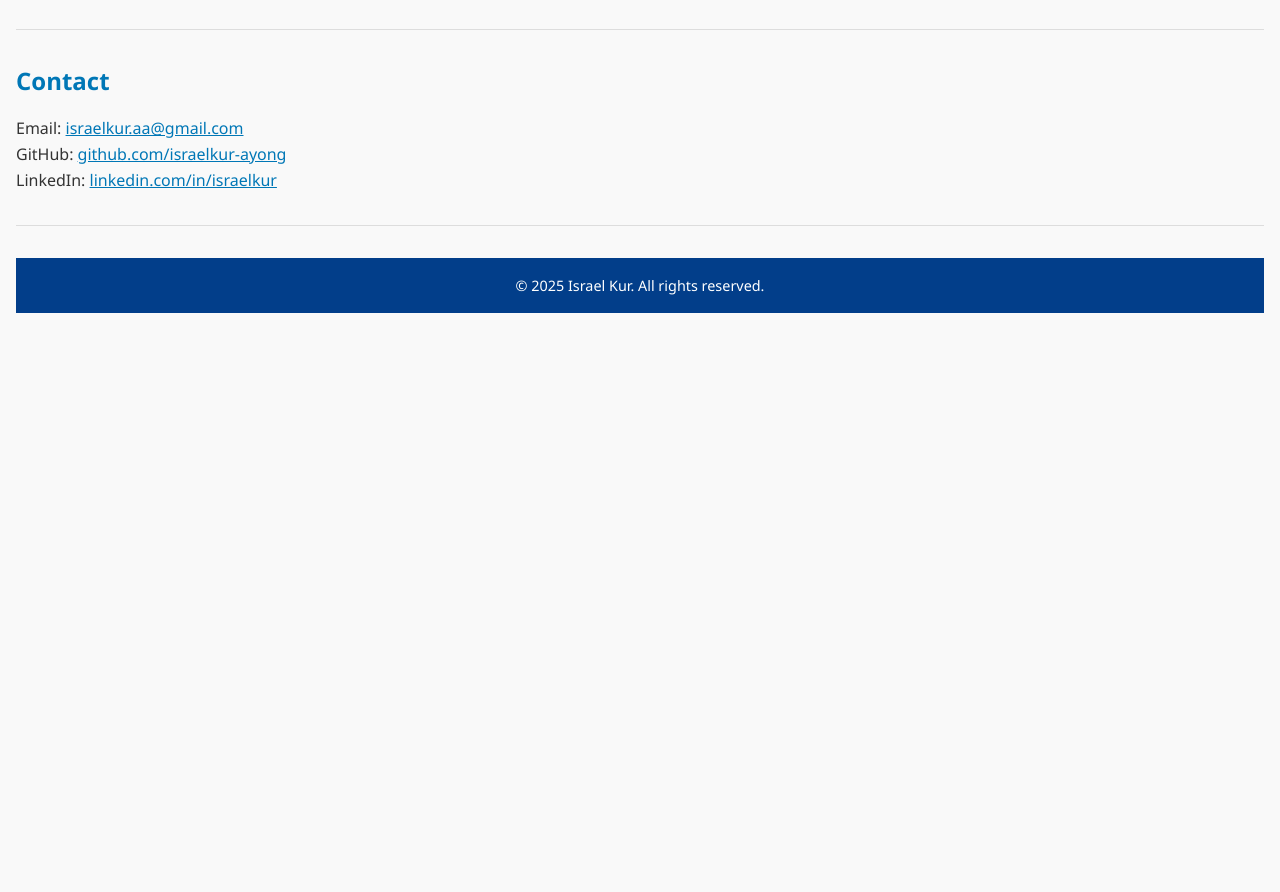
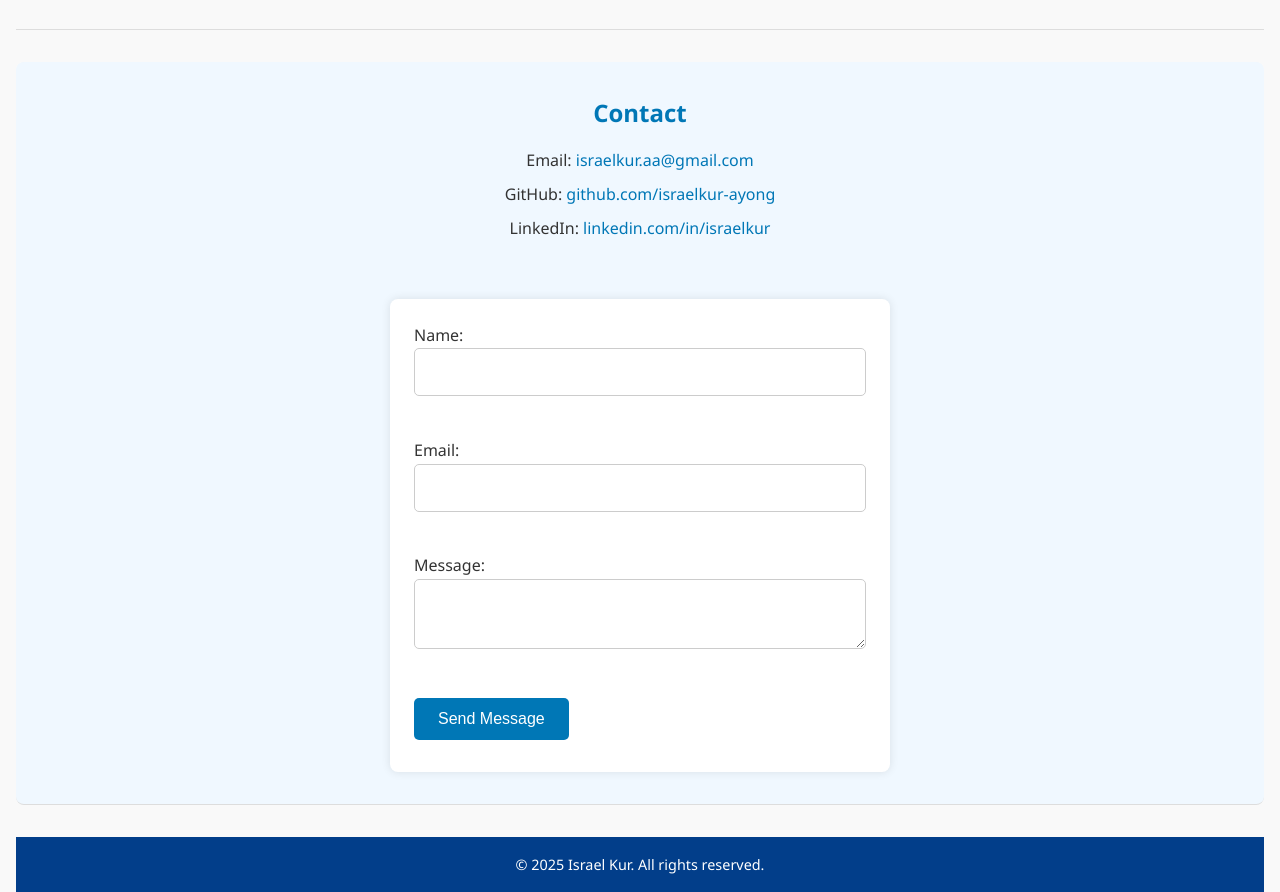
Before and after one commit to israelkur-ayong/resume-website, a plain HTML site: page index.html in a window 1280 px wide. Shown: the part 2985-3877 px from the top of the page. Before the commit the page ends 3298 px from the top, so only its background shows below. Drawn offline with Linux system fonts and the light colour scheme.

Commit message:
Updated Form Validations

```diff
--- a/index.html
+++ b/index.html
@@ -150,18 +150,37 @@
     </section>
 
     <section id="contact">
-      <h2>Contact</h2>
-      <p>Email: <a href="mailto:israelkur.aa@gmail.com">israelkur.aa@gmail.com</a></p>
-      <p>GitHub: <a href="https://github.com/israelkur-ayong" target="_blank">github.com/israelkur-ayong</a></p>
-      <p>LinkedIn: <a href="https://linkedin.com/in/israelkur" target="_blank">linkedin.com/in/israelkur</a></p>
-      <!-- <p>LinkedIn: <a href="htt.com/in/israelkur" target="_blank">facebook.com/in/israelkur</a></p> -->
-    </section>
+  <h2>Contact</h2>
+
+  <!-- Direct contact info -->
+  <p>Email: <a href="mailto:israelkur.aa@gmail.com">israelkur.aa@gmail.com</a></p>
+  <p>GitHub: <a href="https://github.com/israelkur-ayong" target="_blank">github.com/israelkur-ayong</a></p>
+  <p>LinkedIn: <a href="https://linkedin.com/in/israelkur" target="_blank">linkedin.com/in/israelkur</a></p>
+
+  <br>
+
+  <!-- Contact form -->
+  <form id="contactForm">
+    <label for="name">Name:</label><br />
+    <input type="text" id="name" name="name" required /><br /><br />
+
+    <label for="email">Email:</label><br />
+    <input type="email" id="email" name="email" required /><br /><br />
+
+    <label for="message">Message:</label><br />
+    <textarea id="message" name="message" required></textarea><br /><br />
+
+    <button type="submit">Send Message</button>
+    <p id="formResponse"></p>
+  </form>
+</section>
+
   </main>
 
   <footer>
     <p>&copy; 2025 Israel Kur. All rights reserved.</p>
   </footer>
-
+<!--
   <script>
     const toggleBtn = document.getElementById("toggle-menu");
     const navLinks = document.getElementById("nav-links");
@@ -171,9 +190,8 @@
     });
 
 
-  </script>
+  </script> -->
 
-
-
+<script src="script.js"></script>
 </body>
 </html>
--- a/script.js
+++ b/script.js
@@ -6,9 +6,43 @@ document.addEventListener("DOMContentLoaded", () => {
   toggleButton.addEventListener("click", () => {
     navLinks.classList.toggle("open");
   });
+
+  // Contact Form Validation
+  const contactForm = document.getElementById("contactForm");
+  if (contactForm) {
+    contactForm.addEventListener("submit", function (e) {
+      e.preventDefault();
+
+      const name = document.getElementById("name").value.trim();
+      const email = document.getElementById("email").value.trim();
+      const message = document.getElementById("message").value.trim();
+      const response = document.getElementById("formResponse");
+
+      const namePattern = /^[A-Za-z\s'-]+$/;
+      const emailPattern = /^[^ ]+@[^ ]+\.[a-z]{2,3}$/;
+
+      if (!name || !namePattern.test(name)) {
+        response.textContent = "Please enter a valid name (letters only).";
+        response.style.color = "red";
+        return;
+      }
+
+      if (!email || !emailPattern.test(email)) {
+        response.textContent = "Please enter a valid email address.";
+        response.style.color = "red";
+        return;
+      }
+
+      if (!message) {
+        response.textContent = "Please enter your message.";
+        response.style.color = "red";
+        return;
+      }
+
+      response.textContent = "Message sent successfully!";
+      response.style.color = "green";
+
+      contactForm.reset();
+    });
+  }
 });
-
-// Future features can be added here:
-// - Form validation
-// - Modals
-// - Image sliders
--- a/styles.css
+++ b/styles.css
@@ -85,9 +85,74 @@ article h3 {
   color: #023e8a;
 }
 
-/* Contact */
+/* Contact Section */
+#contact {
+  background-color: #f0f8ff;
+  padding: 2rem 1rem;
+  border-radius: 8px;
+  margin-top: 2rem;
+}
+
+#contact h2 {
+  color: #0077b6;
+  text-align: center;
+  margin-bottom: 1rem;
+}
+
+#contact p {
+  text-align: center;
+  margin-bottom: 0.5rem;
+  font-size: 1rem;
+}
+
 #contact a {
   color: #0077b6;
+  text-decoration: none;
+}
+
+#contact a:hover {
+  text-decoration: underline;
+}
+
+/* Form Styling */
+form {
+  max-width: 500px;
+  margin: 1.5rem auto 0 auto;
+  background: #fff;
+  padding: 1.5rem;
+  border-radius: 8px;
+  box-shadow: 0 0 10px rgba(0, 0, 0, 0.1);
+}
+
+input, textarea {
+  width: 100%;
+  padding: 0.75rem;
+  margin-bottom: 1rem;
+  border: 1px solid #ccc;
+  border-radius: 5px;
+  font-family: inherit;
+  font-size: 1rem;
+}
+
+button[type="submit"] {
+  background-color: #0077b6;
+  color: #fff;
+  border: none;
+  padding: 0.75rem 1.5rem;
+  border-radius: 5px;
+  font-size: 1rem;
+  cursor: pointer;
+  transition: background 0.3s;
+}
+
+button[type="submit"]:hover {
+  background-color: #00b4d8;
+}
+
+#formResponse {
+  text-align: center;
+  font-weight: bold;
+  margin-top: 0.5rem;
 }
 
 /* Footer */
```
